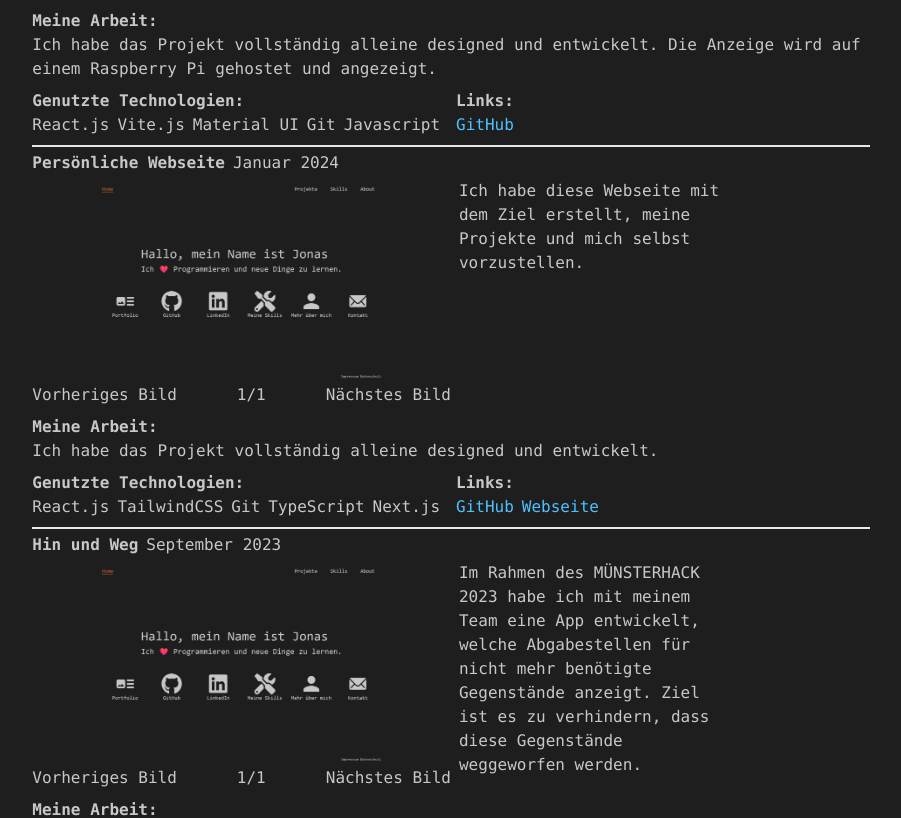
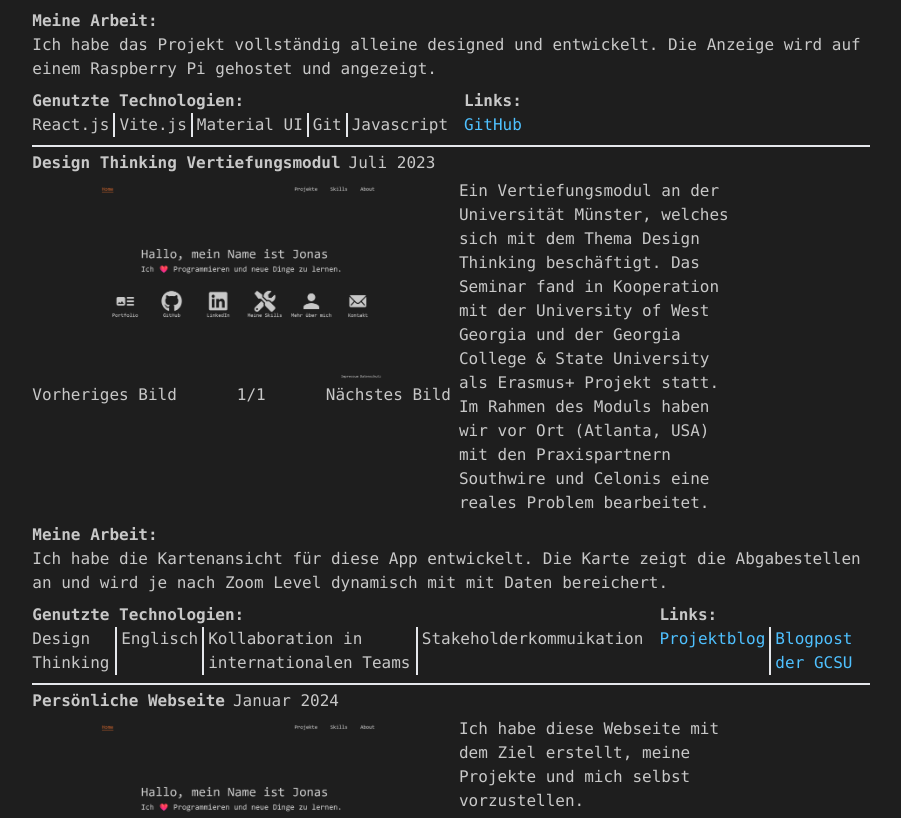
Before and after one commit to JonasRettig/jrettig.dev, a Next.js app: page /projects in a window 1280 px wide. Shown: the part 1147-1965 px from the top of the page, without its empty margins (189-1090 px from the left). Built offline with nearby package versions, Linux system fonts and the light colour scheme.

Commit message:
added dt seminar to projects, added divides to technology and links

```diff
--- a/src/app/projects/page.tsx
+++ b/src/app/projects/page.tsx
@@ -77,8 +77,9 @@ export default function Projects() {
                                             <b> Genutzte Technologien: </b>
                                             <div className="flex flex-row max-sm:flex-col" >
                                                 {project.technologies.map((technology, index) => (
-                                                    <div key={index} className="mr-2 text">
+                                                    <div key={index} className="mr-1 text flex">
                                                         {technology}
+                                                    <div key={index} className={`ml-1 ${index !== project.technologies.length - 1 ? 'border-r-2' : ''} max-sm:border-r-0`}/>
                                                     </div>
                                                 ))}
                                             </div>
@@ -89,10 +90,11 @@ export default function Projects() {
                                                     <b> Links: </b>
                                                     <div className="flex flex-row max-sm:flex-col">
                                                         {project.links.map((link, index) => (
-                                                            <div key={index} className="mr-2">
+                                                            <div key={index} className="mr-1 flex">
                                                                 <a href={link.url} target="_blank">
                                                                     {link.name}
                                                                 </a>
+                                                                <div key={index} className={`ml-1 ${index !== project.links!.length - 1 ? 'border-r-2' : ''} max-sm:border-r-0`}/>
                                                             </div>
                                                         ))}
                                                     </div>
--- a/src/data/projects.json
+++ b/src/data/projects.json
@@ -16,7 +16,7 @@
                         "Wir haben beim MÜNSTERHACK 2022 den zweiten Platz und Mentorenpreis gewonnen. Des Weiteren wurden wir in das Solution-Enabler-Programm des Hackathons aufgenommen und haben beim MÜNSTERHACK 2023 den Nachgehackt-Preis für das am besten weitergeführte Projekt gewonnen."
                         ],
         "myWork": ["PLACEHOLDER."],
-        "technologies": ["React.js", "Next.js", "TailwindCSS", "TypeScript", "MongoDB", "Git", "Jira", "Figma"],
+        "technologies": ["React.js", "Next.js", "Tailwind CSS", "TypeScript", "MongoDB", "Git", "Jira", "Figma"],
         "links": [
             {
                 "name": "Webseite",
@@ -50,6 +50,31 @@
     },
     "3":{
         "id": 3,
+        "name": "Design Thinking Vertiefungsmodul",
+        "timeframe": "Juli 2023",
+        "image": [{
+            "path":"Website.png",
+            "alt": "Die Startseite meiner Webseite."
+            }],
+        "description": ["Ein Vertiefungsmodul an der Universität Münster, welches sich mit dem Thema Design Thinking beschäftigt. ",
+                        "Das Seminar fand in Kooperation mit der University of West Georgia und der Georgia College & State University als Erasmus+ Projekt statt. ",
+                        "Im Rahmen des Moduls haben wir vor Ort (Atlanta, USA) mit den Praxispartnern Southwire und Celonis eine reales Problem bearbeitet."
+                    ],
+        "myWork": ["Ich habe die Kartenansicht für diese App entwickelt. Die Karte zeigt die Abgabestellen an und wird je nach Zoom Level dynamisch mit mit Daten bereichert."],
+        "technologies": ["Design Thinking", "Englisch", "Kollaboration in internationalen Teams", "Stakeholderkommuikation"],
+        "links": [
+            {
+                "name": "Projektblog",
+                "url": "https://www.dt-seminar.net/"
+            },
+            {
+                "name": "Blogpost der GCSU",
+                "url": "https://frontpage.gcsu.edu/node/14943"
+            }
+        ]
+    },
+    "4":{
+        "id": 4,
         "name": "Persönliche Webseite",
         "timeframe": "Januar 2024",
         "image": [{
@@ -59,7 +84,7 @@
         "imageAlt": "",
         "description": ["Ich habe diese Webseite mit dem Ziel erstellt, meine Projekte und mich selbst vorzustellen."],
         "myWork": ["Ich habe das Projekt vollständig alleine designed und entwickelt."],
-        "technologies": ["React.js", "TailwindCSS", "Git", "TypeScript", "Next.js"],
+        "technologies": ["React.js", "Tailwind CSS", "Git", "TypeScript", "Next.js"],
         "links": [
             {
                 "name": "GitHub",
@@ -71,8 +96,8 @@
             }
         ]
     },
-    "4":{
-        "id": 4,
+    "5":{
+        "id": 5,
         "name": "Hin und Weg",
         "timeframe": "September 2023",
         "image": [{
```
